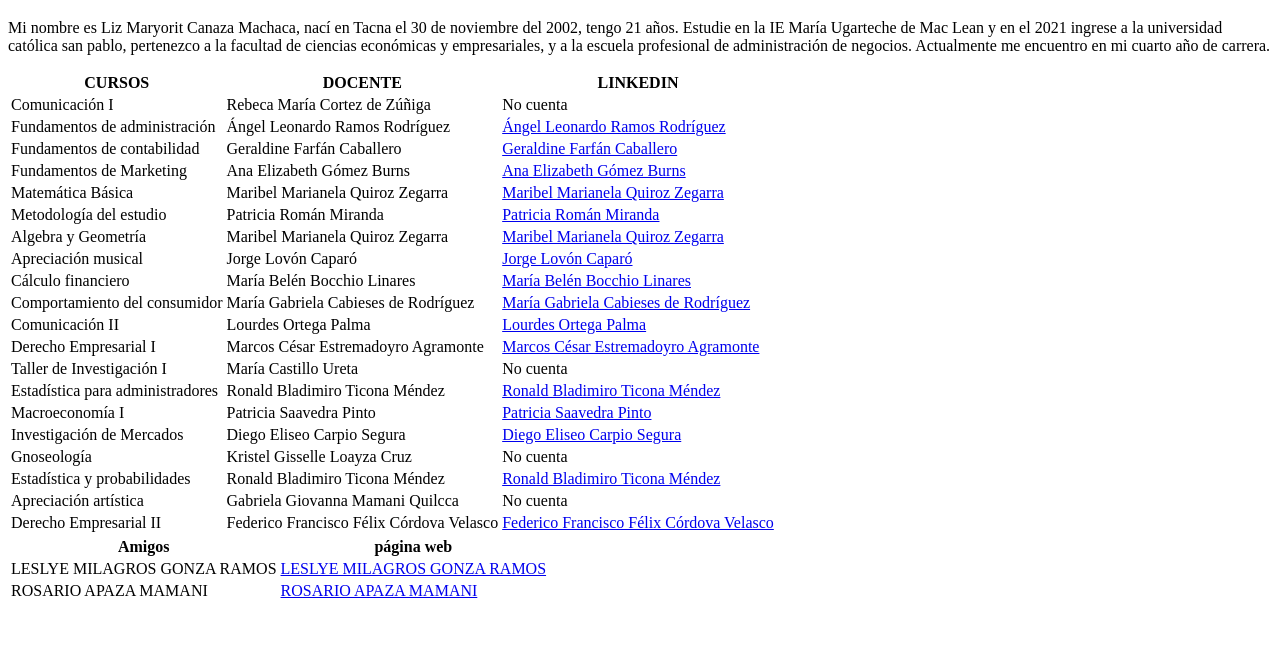
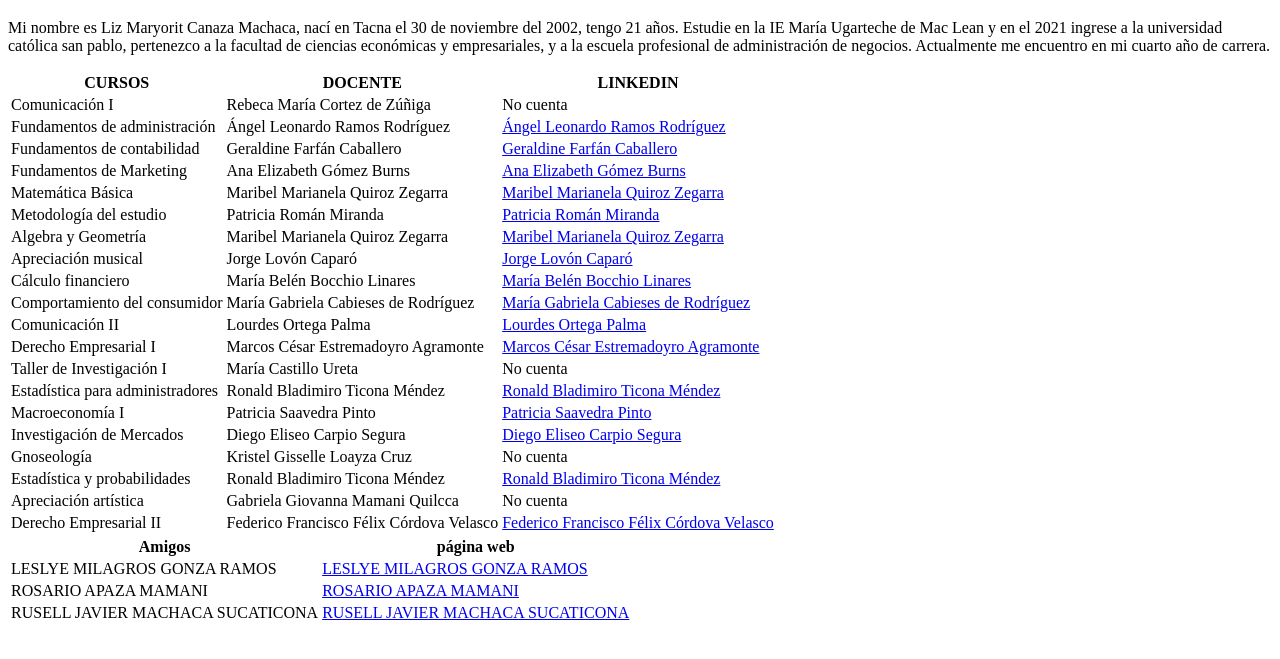
Before and after one commit to Liz-Canaza/LizCanazaMachaca.github.io, a plain HTML site: page index.html in a window 1280 px wide. Shown: the part 61-720 px from the top of the page. Drawn offline with Linux system fonts and the light colour scheme.

Commit message:
Update index.html

```diff
--- a/index.html
+++ b/index.html
@@ -197,6 +197,12 @@
 <td>
 </tr>
 
+<td>RUSELL JAVIER MACHACA SUCATICONA</td>
+<td>
+<a href="https://russellmachaca.github.io/Russell-Javier-Machaca-Sucaticona/">RUSELL JAVIER MACHACA SUCATICONA</a>
+<td>
+</tr>
+
 
 </tbody>
 
```
